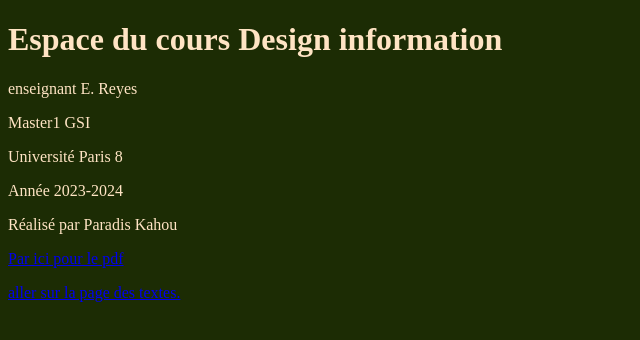
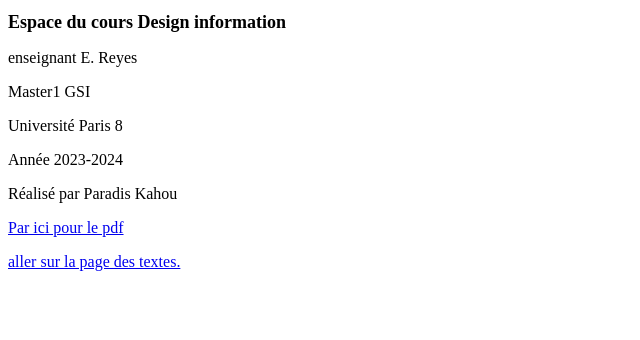
Before and after one commit to Maluna09/GSI_design_infos, a plain HTML site: page index.html in a window 1280 px wide. Shown: the whole page, without its empty margins (0-640 px from the left). Drawn offline with Linux system fonts and the light colour scheme.

Commit message:
Update index.html

```diff
--- a/index.html
+++ b/index.html
@@ -6,8 +6,11 @@
     <title>GSI_Design d'information</title>
     <style>
         body{
-            background-color: rgb(28, 44, 4);
+            background-color:rgb(5, 36, 40)
             color: bisque;
+        }
+        h1{
+            font-size: large;
         }
     </style>
     <link rel="icon" href="Logo_exercice_4.png" size="60x60" type="image/png">
```
